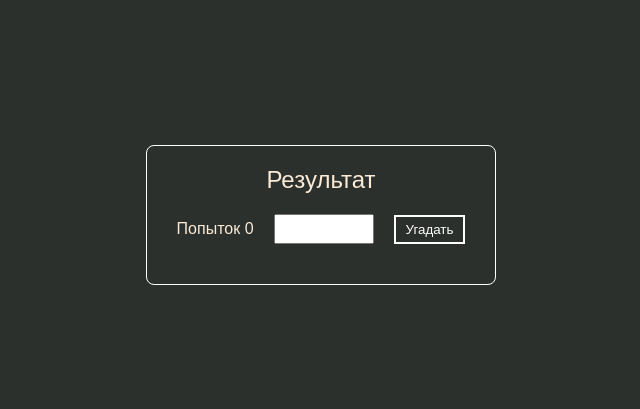
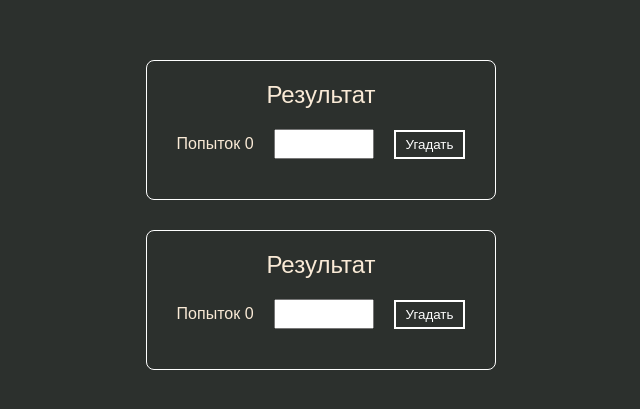
Before and after one commit to andre353/react-functional-component-lesson-4, a React (Create React App) app: page / in a window 1280 px wide. Shown: the part 193-602 px from the top of the page, without its empty margins (319-959 px from the left). Built offline with nearby package versions, Linux system fonts and the light colour scheme.

Commit message:
complex state in functional component - specific use cases and important notes

```diff
--- a/src/App.jsx
+++ b/src/App.jsx
@@ -1,10 +1,12 @@
 import React from 'react';
+import {FuncComplex} from './components/FuncComplex/FuncComplex';
 import FunctionalComponent from './components/FunctionalComponent';
 
 export default class App extends React.Component {
   render() {
     return (
       <div className='app'>
+        <FuncComplex min={1} max={10} />
         <FunctionalComponent min={1} max={10} />
       </div>
     );
--- /dev/null
+++ b/src/components/FuncComplex/FuncComplex.jsx
@@ -0,0 +1,78 @@
+import React, {useState} from 'react';
+import style from './FuncComplex.module.css';
+import PropTypes from 'prop-types';
+
+export const FuncComplex = ({min, max}) => {
+  // комплексный state в виде объекта (отличается от атомарного state)
+  // используется, когда 2 значения созависимы и меняются
+  // при определенных событиях
+  const [state, setState] = useState({
+    userNumberFromInput: '',
+    count: 0,
+  });
+
+  const [result, setResult] = useState('Результат');
+  const [randomNumber] = useState(
+    Math.floor(Math.random() * (max - min + 1)) + min
+  );
+
+  console.log(state.userNumberFromInput, randomNumber, state.count);
+
+  const handleSubmit = e => {
+    e.preventDefault();
+
+    // устанавливаем значение count - старое значение перетирается новым
+    // а новое образуется суммированием со старым
+    setState((prevState) => ({...prevState, count: state.count + 1}));
+
+    setResult(() => {
+      if (!state.userNumberFromInput ||
+        state.userNumberFromInput < min ||
+        state.userNumberFromInput > max) {
+        return `Введите число от ${min} до ${max}`;
+      }
+
+      if (state.userNumberFromInput > randomNumber) {
+        return `${state.userNumberFromInput} больше загаданного числа`;
+      }
+
+      if (state.userNumberFromInput < randomNumber) {
+        return `${state.userNumberFromInput} меньше загаданного числа`;
+      }
+
+      return `Вы угадали, загаданное число ${state.userNumberFromInput}.
+      Попыток ${state.count}`; // ЗДЕСЬ БУДЕТ СТАРОЕ ЗНАЧЕНИЕ COUNT,
+      // Т.К. НОВОЕ из setState ЕЩЕ В STACK и не успело сюда попасть
+    });
+  };
+  // получаем новое значение и каждый раз его перезаписываем
+  const handleChange = (e) => {
+    setState({...state, userNumberFromInput: e.target.value});
+  };
+
+  return (
+    <div className={style.game}>
+      <p className={style.result}>{result}</p>
+      <form className={style.form} onSubmit={handleSubmit}>
+        <label className={style.label} htmlFor='user_number'>
+          Попыток {state.count}
+        </label>
+        <input
+          className={style.input}
+          type='number'
+          id='user_number'
+          value={state.userNumberFromInput}
+          onChange={handleChange}
+        />
+        <button
+          className={style.btn}
+          disabled={!state.userNumberFromInput && true}>Угадать</button>
+      </form>
+    </div>
+  );
+};
+
+FuncComplex.propTypes = {
+  min: PropTypes.number,
+  max: PropTypes.number,
+};
--- /dev/null
+++ b/src/components/FuncComplex/FuncComplex.module.css
@@ -0,0 +1,43 @@
+.game {
+  border: 1px solid white;
+  border-radius: 8px;
+  padding: 20px 30px 40px;
+}
+
+.result {
+  text-align: center;
+  font-size: 24px;
+  margin-bottom: 20px;
+}
+
+.form {
+  display: flex;
+  gap: 20px;
+  justify-content: center;
+  align-items: center;
+}
+
+.label {
+  display: block;
+}
+
+.input {
+  height: 30px;
+  width: 100px;
+}
+
+.btn {
+  padding: 5px 10px;
+  background-color: transparent;
+  color: white;
+  border: 2px solid white;
+  transition-property: border-color, background-color, color;
+  transition-duration: 0.36s;
+  transition-timing-function: ease-in-out;
+}
+
+.btn:hover {
+  background-color: white;
+  border-color: white;
+  color: black;
+}
--- /dev/null
+++ b/src/components/FuncComplex/index.jsx
@@ -0,0 +1,2 @@
+import {FuncComplex} from './FuncComplex';
+export default FuncComplex;
--- a/src/components/FunctionalComponent/FunctionalComponent.jsx
+++ b/src/components/FunctionalComponent/FunctionalComponent.jsx
@@ -14,7 +14,7 @@ export const FunctionalComponent = ({min, max}) => {
     // and inbuilt hooks. It prevents components from re-rendering
     // for each state update and improves application performance.
     // React 17, and prior versions only support batching for browser events.
-  console.log(userNumberFromInput, randomNumber, count);
+  // console.log(userNumberFromInput, randomNumber, count);
 
   const handleSubmit = e => {
     e.preventDefault();
```
